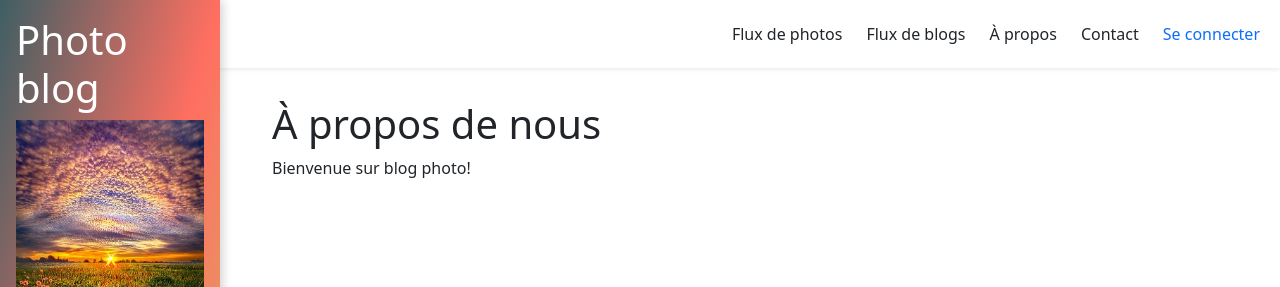
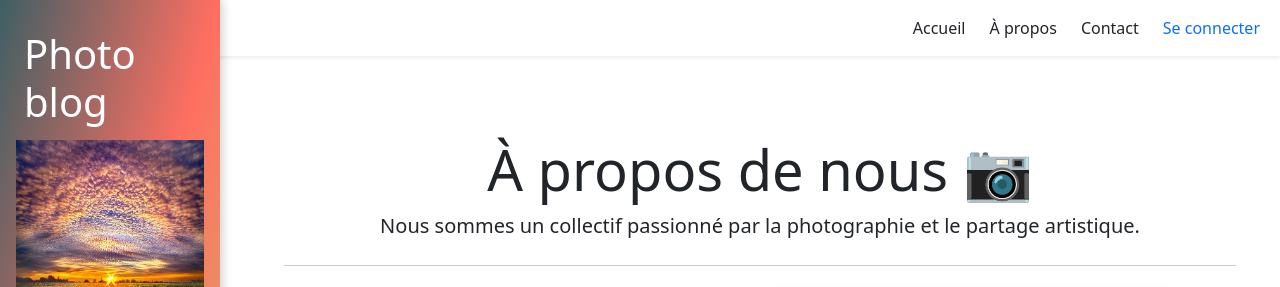
Before and after one commit to leiweii/Photo_blog, a Django app: page /about-us/ in a window 1280 px wide. Shown: the top 287 px of the page. Run offline with Django 5.2, Linux system fonts and the light colour scheme.

Commit message:
home,about et contact

```diff
--- a/blog/templates/blog/about.html
+++ b/blog/templates/blog/about.html
@@ -1,8 +1,52 @@
 {% extends 'base.html' %}
 {% block content %}
 
+<div class="container mt-5">
+  <div class="text-center">
+    <h1 class="display-4">À propos de nous 📷</h1>
+    <p class="lead">Nous sommes un collectif passionné par la photographie et le partage artistique.</p>
+  </div>
 
-<h1>À propos de nous</h1>
-<p>Bienvenue sur blog photo!</p>
+  <hr class="my-4">
 
-{% endblock content %}
+  <div class="row align-items-center">
+    <div class="col-md-6">
+      <h2>Notre vision</h2>
+      <p>
+        Notre collectif regroupe des photographes de tous horizons, unis par l'envie de partager nos clichés et nos histoires.
+        Nous croyons en une photographie libre, accessible et humaine.
+        Cette plateforme a été créée pour donner à chaque créateur un espace de publication et aux visiteurs une immersion visuelle unique.
+      </p>
+    </div>
+    <div class="col-md-6">
+      <img src="https://images.unsplash.com/photo-1518770660439-4636190af475?auto=format&fit=crop&w=800&q=60" class="img-fluid rounded shadow" alt="Collectif de photographes">
+    </div>
+  </div>
+
+  <div class="row mt-5">
+    <div class="col-md-6 order-md-2">
+      <h2>Notre mission</h2>
+      <p>
+        Offrir aux créateurs un outil simple et puissant pour :
+        <ul>
+          <li>Publier leurs œuvres</li>
+          <li>Écrire des blogs sur leurs expériences</li>
+          <li>Interagir avec une communauté de passionnés</li>
+        </ul>
+        Et permettre aux abonnés de suivre, commenter, et s'inspirer librement.
+      </p>
+    </div>
+    <div class="col-md-6 order-md-1">
+      <img src="https://images.unsplash.com/photo-1533750516457-a7f992034fec?auto=format&fit=crop&w=800&q=60" class="img-fluid rounded shadow" alt="Partage de photos">
+    </div>
+  </div>
+
+  <hr class="my-5">
+
+  <div class="text-center">
+    <h3>🫱🏼‍🫲 Rejoignez-nous</h3>
+    <p>Faites partie de notre aventure photographique. Explorez, exprimez, échangez.</p>
+  </div>
+</div>
+
+{% endblock %}
--- a/blog/views.py
+++ b/blog/views.py
@@ -5,15 +5,20 @@
 from django.core.exceptions import PermissionDenied
 from django.core.mail import send_mail
 from django.core.paginator import Paginator
-from django.db.models import Q
 from django.forms import formset_factory
 from django.shortcuts import get_object_or_404, redirect, render
 from django.contrib.contenttypes.models import ContentType
-from itertools import chain
+from django.conf import settings
+from django.contrib import messages
+
 # Imports internes au projet
 from . import forms, models
-from .forms import CategoryForm, CommentaireForm, ContactUsForm
+from .forms import CategoryForm, CommentaireForm, ContactForm
 from .models import Blog, Commentaire, Photo
+
+
+def home(request):
+    return render(request, 'blog/home.html')
 
 
 @staff_member_required
@@ -31,7 +36,8 @@
             photo = form.save(commit=False)
             photo.uploader = request.user
             photo.save()
-            return redirect('home')
+            form.save_m2m()
+            return redirect('photo_feed')
     return render(request, 'blog/photo_upload.html', context={'form': form})
 
 
@@ -174,41 +180,6 @@
         return redirect('home')
 
     return render(request, 'blog/delete_photo.html', {'photo': photo})
-
-
-
-def home(request):
-    follows = request.user.follows.all()  # Récupération des utilisateurs suivis par l'utilisateur actuel
-    # Récupération des blogs auxquels l'utilisateur est abonné ou qui sont marqués comme favoris
-    blogs = models.Blog.objects.filter(
-        Q(contributors__in=follows) | Q(starred=True)
-    )
-    # Récupération des photos téléchargées par les utilisateurs suivis, mais qui ne sont pas liées à des blogs déjà récupérés
-    photos = models.Photo.objects.filter(
-        uploader__in=follows
-    ).exclude(
-        blog__in=blogs
-    )
-    # Fusion des blogs et des photos, triés par date de création
-    blogs_and_photos = sorted(
-        chain(blogs, photos),
-        key=lambda instance: instance.date_created,
-        reverse=True
-    )
-
-    paginator = Paginator(blogs_and_photos, 6)
-
-    # Récupération du numéro de page à afficher à partir des paramètres de requête
-    page_number = request.GET.get('page')
-
-    # Obtention de l'objet de page pour le numéro de page spécifié
-    page_obj = paginator.get_page(page_number)
-
-    # Contexte à passer au modèle pour le rendu
-    context = {'page_obj': page_obj}
-
-    # Rendu de la page d'accueil avec le contexte spécifié
-    return render(request, 'blog/home.html', context=context)
 
 
 
@@ -421,25 +392,26 @@
     return render(request, 'blog/delete_comment.html', {'comment': comment})
 
 
-def contact(request):
+def contact_view(request):
     if request.method == 'POST':
-        # créer une instance de notre formulaire et le remplir avec les données POST
-        form = ContactUsForm(request.POST)
+        form = ContactForm(request.POST)
+        if form.is_valid():
+            name = form.cleaned_data['name']
+            email = form.cleaned_data['email']
+            subject = form.cleaned_data['subject']
+            message = form.cleaned_data['message']
 
-        if form.is_valid():
+            full_message = f"Message de {name} <{email}>\n\n{message}"
+
             send_mail(
-                subject=f'Message from {form.cleaned_data["Nom"] or "anonyme"} via MerchEx Contact Us form',
-                message=form.cleaned_data['message'],
-                from_email=form.cleaned_data['email'],
-                recipient_list=['shileiwei200@gmail.com'],
+                subject,
+                full_message,
+                settings.DEFAULT_FROM_EMAIL,
+                [settings.CONTACT_EMAIL],  # tu définiras ça dans settings.py
             )
-            # Rediriger vers une page de remerciement ou afficher un message de succès
-            return redirect('confirmation')  # remplacez 'confirmation' par l'URL appropriée
+            messages.success(request, "Votre message a bien été envoyé.")
+            return redirect('contact')
     else:
-        # ceci doit être une requête GET, donc créer un formulaire vide
-        form = ContactUsForm()
+        form = ContactForm()
 
     return render(request, 'blog/contact.html', {'form': form})
-
-def confirmation(request):
-    return render(request, 'blog/confirmation.html')
--- a/fotoblog/urls.py
+++ b/fotoblog/urls.py
@@ -27,11 +27,11 @@
 urlpatterns = [
     path('admin/', admin.site.urls),
     path('logout/', authentication.views.logout_user, name='logout'),
-    path('home/', blog.views.home, name='home'),
+    path('', blog.views.home, name='home'),
     path('photo-feed/', blog.views.photo_feed, name='photo_feed'),
     path('blog-feed/', blog.views.blog_feed, name='blog_feed'),
 
-    path('', LoginView.as_view(
+    path('login/', LoginView.as_view(
             template_name='authentication/login.html',
             redirect_authenticated_user=True),
         name='login'),
@@ -52,8 +52,7 @@
     path('photo/upload-multiple/', blog.views.create_multiple_photos, name='create_multiple_photos'),
     path('follow-users/', blog.views.follow_users, name='follow_users'),
     path('about-us/', blog.views.about, name='about'),
-    path('contact-us/', blog.views.contact, name='contact'),
-    path('confirmation/', blog.views.confirmation, name='confirmation'),
+    path('contact/', blog.views.contact_view, name='contact'),
     path('auth/', include('authentication.urls')),
     path('', include('blog.urls')),
 ]
--- a/templates/base.html
+++ b/templates/base.html
@@ -14,9 +14,7 @@
   </head>
   <nav class="navbar navbar-expand-lg bg-white shadow-sm">
     <div class="container-fluid">
-      <a class="navbar-brand fs-3 fw-bold text-dark" href="{% url 'home' %}">
-        📸 <span style="color: #0d6efd;">Photo</span><span style="color: #6c757d;">Blog</span>
-      </a>
+      <a class="navbar-brand fw-bold text-primary" href="{% url 'home' %}">PhotoBlog</a>
 
       <div class="collapse navbar-collapse justify-content-end">
         <ul class="navbar-nav gap-2">
@@ -25,8 +23,11 @@
             <a class="nav-link text-dark" href="{% url 'admin_panel' %}">Admin</a>
           </li>
           {% endif %}
+          <li class="nav-item"><a class="nav-link text-dark" href="{% url 'home' %}">Accueil</a></li>
+          {% if user.is_authenticated %}
           <li class="nav-item"><a class="nav-link text-dark" href="{% url 'photo_feed' %}">Flux de photos</a></li>
           <li class="nav-item"><a class="nav-link text-dark" href="{% url 'blog_feed' %}">Flux de blogs</a></li>
+          {% endif %}
           <li class="nav-item"><a class="nav-link text-dark" href="{% url 'about' %}">À propos</a></li>
           <li class="nav-item"><a class="nav-link text-dark" href="{% url 'contact' %}">Contact</a></li>
           {% if user.is_authenticated %}
@@ -46,9 +47,9 @@
 
 
     <div class="sidebar">
-      <h1>Photo blog</h1>
+      <h1><a href="{% url 'home' %}" style="text-decoration: none; color: inherit;">Photo blog</a></h1>
       {% if user.is_authenticated %}
-      <p>Salut, {{ user }} -ʕ•̫͡• ʔ•̫͡•ཻʕ•̫͡•ʔ•͓͡•ʔ-</p>
+      <p>Salut, "{{ user }}" -ʕ•̫͡•ʔ•̫͡•ཻʕ•̫͡•ʔ•͓͡•ʔ-</p>
       {% if user.profile_photo %}
       <img
         class="avatar"
```
Also changed, not shown: blog/forms.py (+5 -4 lines), blog/templates/blog/contact.html (+15 -9 lines), blog/templates/blog/home.html (+9 -4 lines), fotoblog/settings.py (+4 -4 lines), db.sqlite3, media/10.jpg (added), media/6_dYfwEga.jpg (added), media/7_wWxL5r0.jpg (added), media/8_SzeQfUh.jpg (added), media/9_4WTKWkM.jpg (added).
